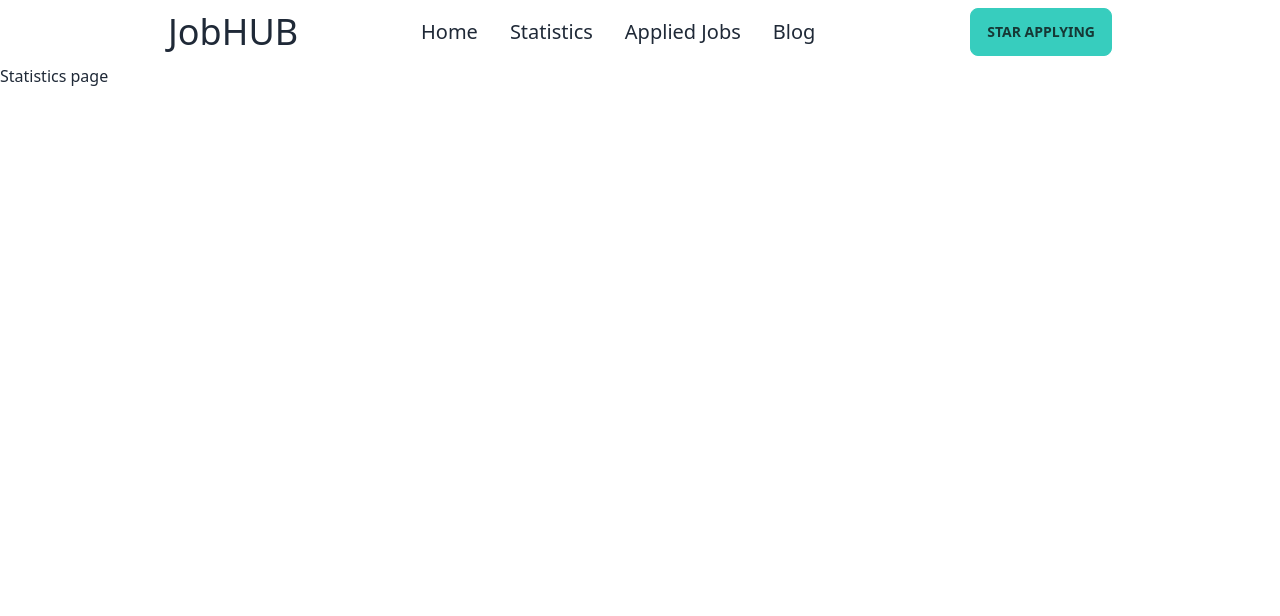
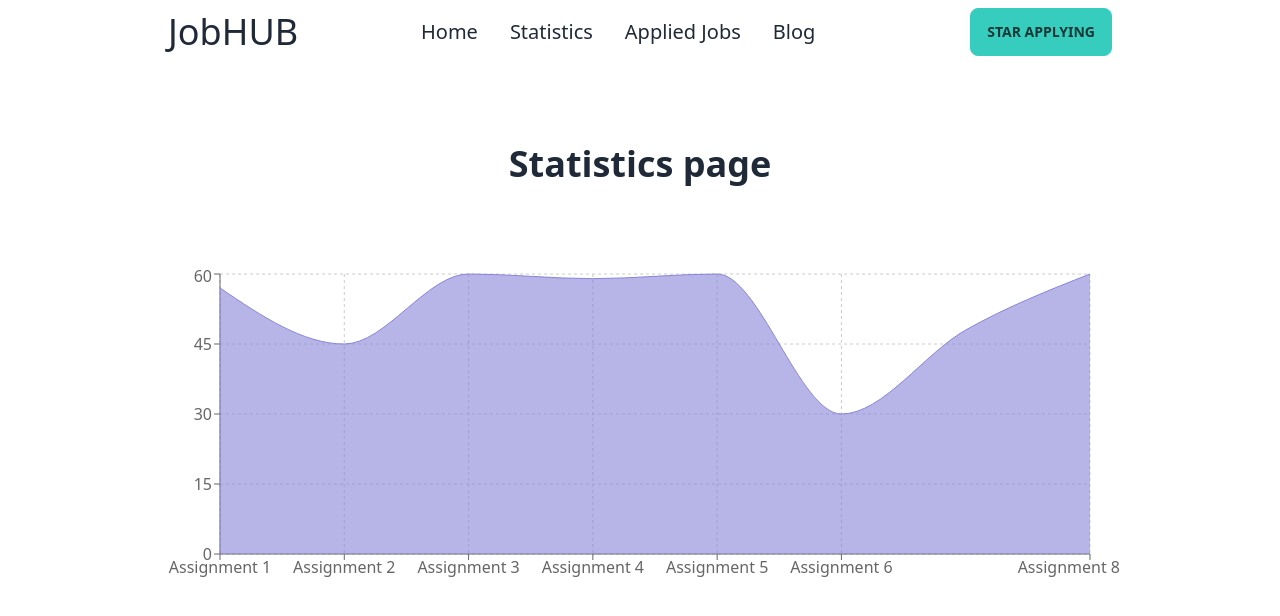
Before and after one commit to jewelislam360/a9-career-hub, a React (Vite) app: page /statistics in a window 1280 px wide. Shown: the top 616 px of the page. Built offline with nearby package versions, Linux system fonts and the light colour scheme.

Commit message:
Statistics page update

```diff
--- a/package.json
+++ b/package.json
@@ -15,6 +15,7 @@
     "react": "^18.2.0",
     "react-dom": "^18.2.0",
     "react-router-dom": "^6.10.0",
+    "recharts": "^2.5.0",
     "sort-by": "^1.2.0"
   },
   "devDependencies": {
--- a/public/job.json
+++ b/public/job.json
@@ -6,7 +6,7 @@
     "location": "San Francisco",
     "remote": true,
     "full_time": true,
-    "job_responsibilities": ["Design and develop software applications", "Write clean, scalable code", "Test and debug code"],
+    "job_responsibilities": ["Design and develop software applications", "Write clean, scalable code", "Test and debug code, Design and develop software applications", "Write clean, scalable code", "Test and debug code"],
     "educational_requirements": "Bachelor's degree in Computer Science or related field",
     "experiences": "2+ years of experience in software development",
     "salary": 100000,
--- a/src/Components/JobDetails/JobDetails.jsx
+++ b/src/Components/JobDetails/JobDetails.jsx
@@ -55,7 +55,13 @@ const JobDetails = () => {
 
                 <p><strong>Address:</strong> {location}</p>
 
+
+                <div>
+                <button className='btn btn-accent w-full'>Apply Now</button>
+                </div>
+
             </div>
+
 
         </div>
 
--- a/src/Components/Statistics/Statistics.jsx
+++ b/src/Components/Statistics/Statistics.jsx
@@ -1,9 +1,77 @@
 import React from 'react';
+import { AreaChart, Area, XAxis, YAxis, CartesianGrid, Tooltip, ResponsiveContainer } from 'recharts';
+
+const data = [
+  {
+    name: 'Assignment 1',
+    uv: 57,
+
+
+  },
+  {
+    name: 'Assignment 2',
+    uv: 45,
+
+  },
+  {
+    name: 'Assignment 3',
+    uv: 60,
+
+  },
+  {
+    name: 'Assignment 4',
+    uv: 59,
+
+ },
+
+
+ {
+    name: 'Assignment 5',
+    uv: 60,
+
+  },
+  {
+    name: 'Assignment 6',
+    uv: 30,
+
+  },
+  {
+    name: 'Assignment 7',
+    uv: 48,
+
+  },
+  {
+    name: 'Assignment 8',
+    uv: 60,
+
+  },
+];
 
 const Statistics = () => {
     return (
-        <div>
-            <h1>Statistics page</h1>
+        <div className='w-[75%] mx-auto '>
+            <h1 className='text-center py-20 text-4xl font-bold'>Statistics page</h1>
+
+      <ResponsiveContainer width="100%" aspect={3}>
+        <AreaChart
+          width={500}
+          height={400}
+          data={data}
+          margin={{
+            top: 10,
+            right: 30,
+            left: 0,
+            bottom: 0,
+          }}
+        >
+          <CartesianGrid strokeDasharray="3 3" />
+          <XAxis dataKey="name" />
+          <YAxis />
+          <Tooltip />
+          <Area type="monotone" dataKey="uv" stroke="#8884d8" fill="#8884d8" />
+        </AreaChart>
+      </ResponsiveContainer>
+
         </div>
     );
 };
```
Also changed, not shown: 1 other file (tests, documents, lock files or other folders).
